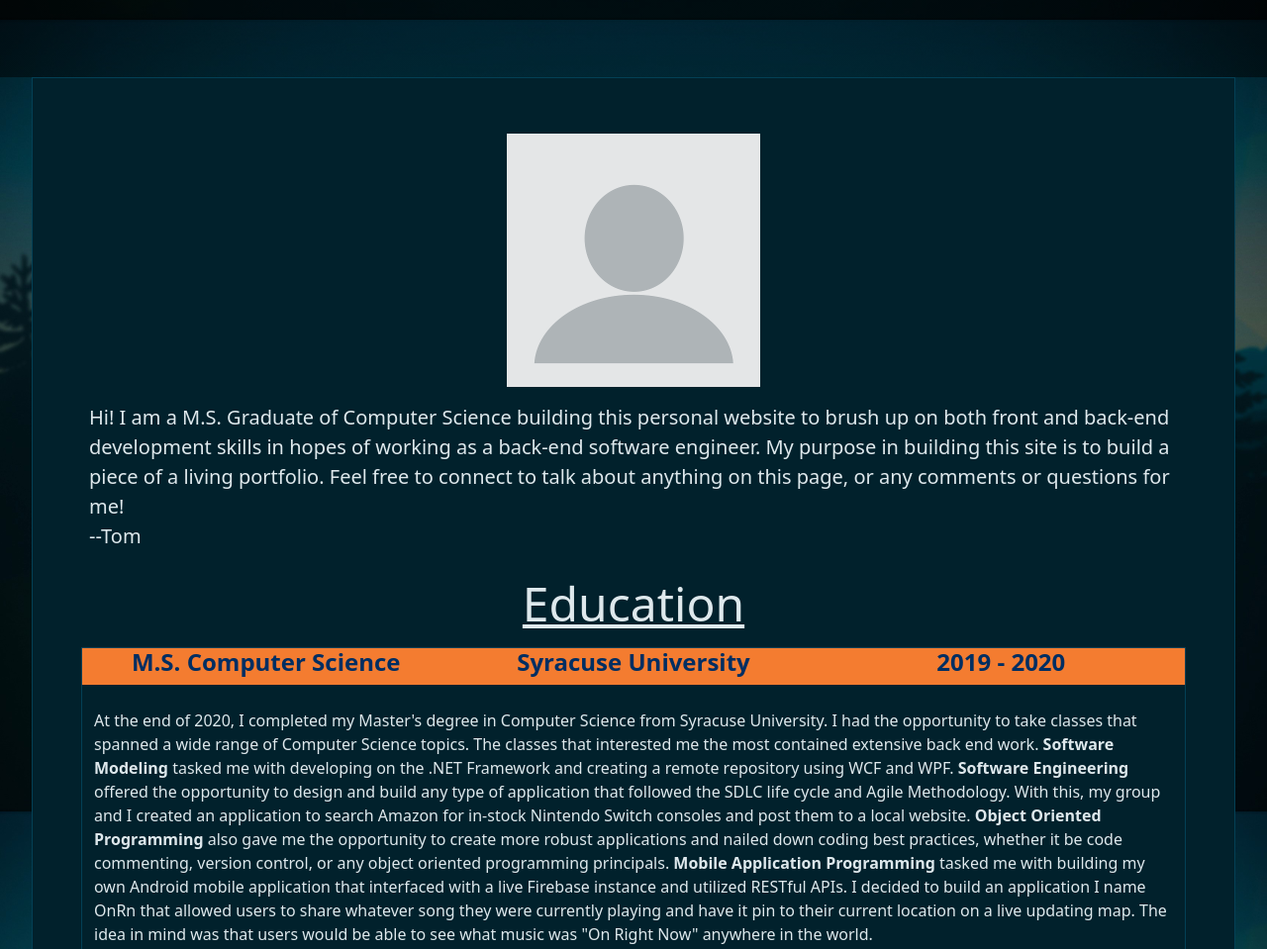
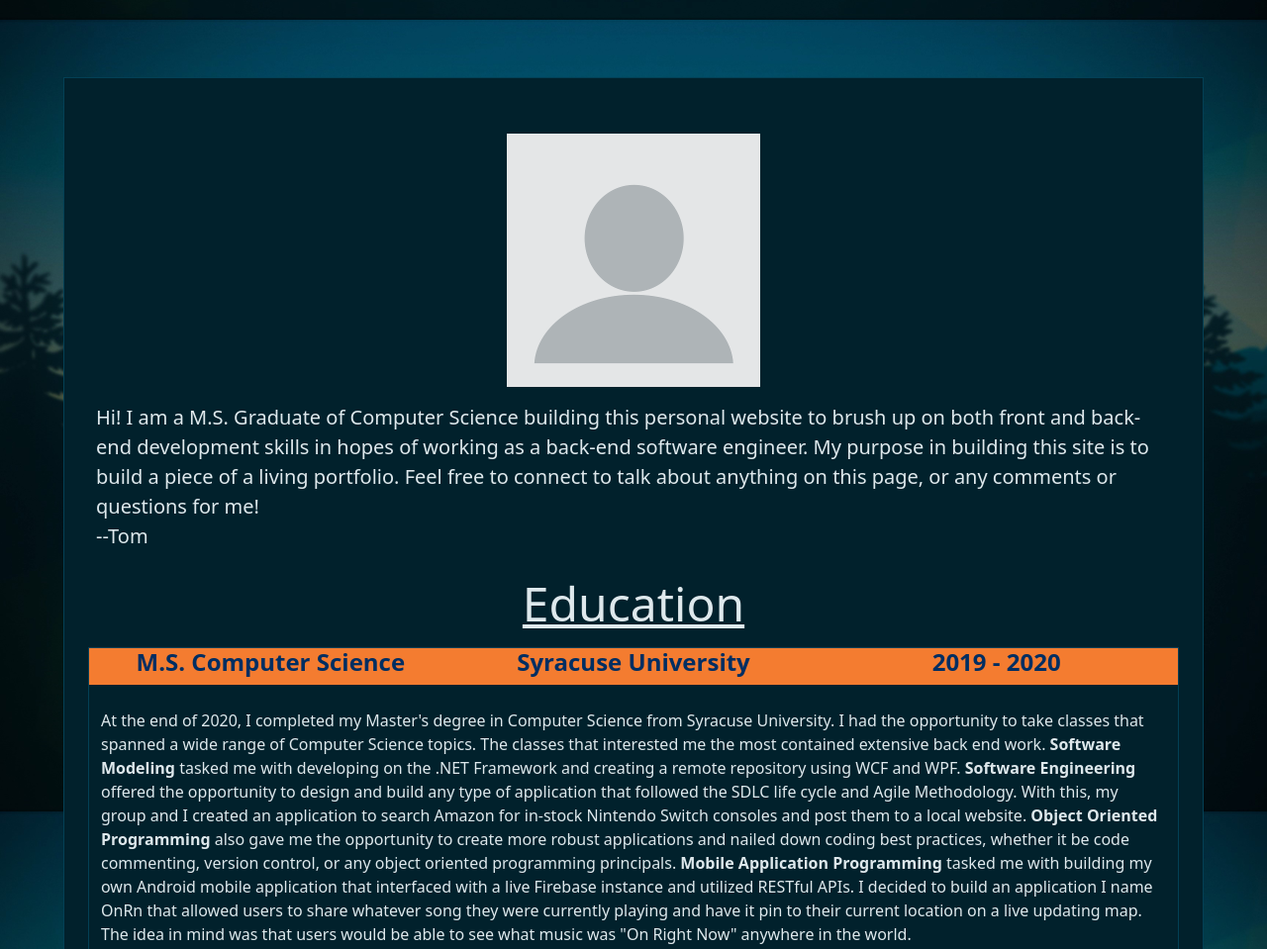
Before and after one commit to tpetrangelo/personal-site, a website: page public/index.html in a window 1280 px wide. Shown: the part 780-1739 px from the top of the page at 99% size. Drawn offline with nearby package versions, Linux system fonts and the light colour scheme; no server answers.

```diff
--- a/public/css/styles.css
+++ b/public/css/styles.css
@@ -55,7 +55,7 @@
 
 .inner-body-background{
   background: #01212c;
-  max-width: 95%;
+  max-width: 90%;
 }
 
 p, h1, h4, h5, a, u, th, td, li, .headers{
@@ -74,7 +74,6 @@
 .banner-area{
   width:100%;
   height:100vh;
-  background-image:linear-gradient(rgba(0, 0, 0, 0.5),rgba(0, 0, 0, 0.5)), url(back-img.jpg);
   background-size:cover;
 }
 
--- a/public/index.html
+++ b/public/index.html
@@ -82,11 +82,11 @@
 
   <button onclick="topFunction()" id="myBtn" title="Go to top">Top</button>
 
-  <div class="container inner-body-background border py-5">
+  <div class="container inner-body-background border py-5" id="headshot">
     <div class="container inner-body">
       <div class="container" id="home">
         <div class="row">
-          <div class="col d-flex flex-column justify-content-center align-items-center" id="headshot">
+          <div class="col d-flex flex-column justify-content-center align-items-center" >
             <a class="nav-link" href="https://www.linkedin.com/in/thomaspetrangelo/">
               <div class="headshot_container">
                 <img src="images/logos/blank-profile-picture-973460_1280.png" class="hoverImage" >
```
